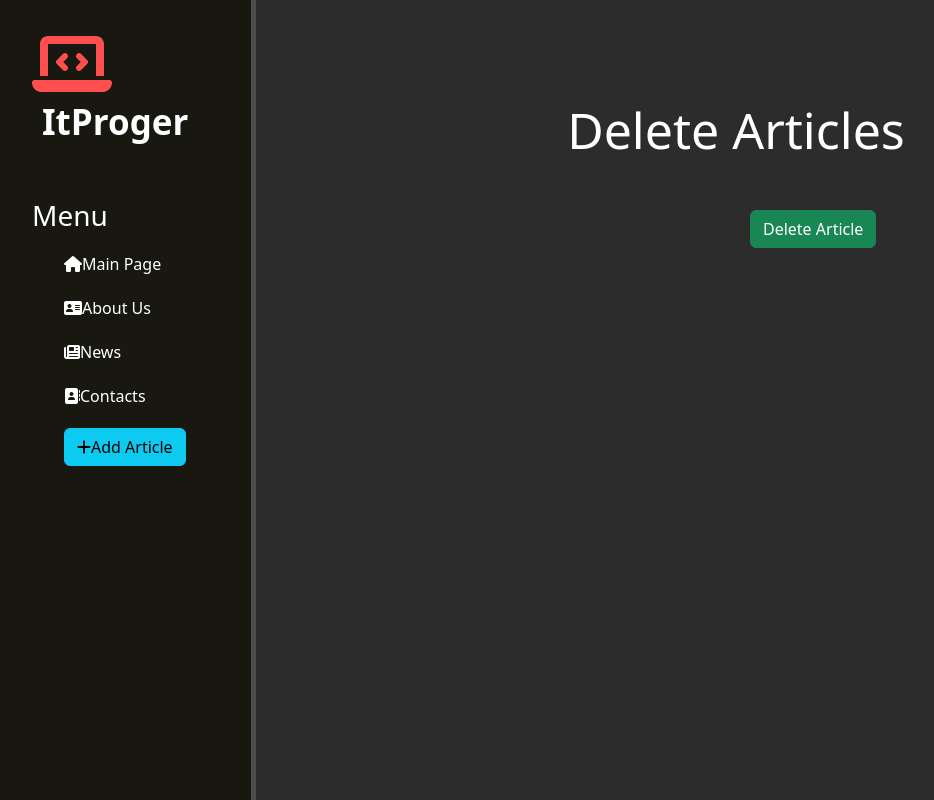
After one commit to LevytskyiS/Django_Website, a Django app: page /news/1/delete in a window 1280 px wide. The commit adds this page. Shown: the whole page, without its empty margins (0-934 px from the left). Run offline with Django 4.2, Linux system fonts and the light colour scheme; tables that the repository leaves empty hold one stand-in row (values such as "Sample post"); some libraries are stand-ins or nearby versions.

Commit message:
Edit & Delete

```diff
--- a/web_app/web_app/itproger/main/static/main/css/main.css
+++ b/web_app/web_app/itproger/main/static/main/css/main.css
@@ -60,6 +60,25 @@ main .features {
 main .features h1 {font-size: 50px;}
 main .features p {max-width: 400px; margin: 20px auto;}
 
+main .features ul {list-style: none;}
+
+main .features ul li {
+    color: #fff;
+    display: block;
+    margin-top: 20px;
+    transition: transform .4s ease;
+}
+
+main .features ul a {
+    text-decoration: none;
+}
+
+main .features ul li:hover {
+    color: #eb5959;
+    text-decoration: none;
+    transform: scale(1.05);
+}
+
 .alert-warning {
     float: left;
     clear: both;
@@ -67,3 +86,9 @@ main .features p {max-width: 400px; margin: 20px auto;}
     margin: 20px 34%;
     text-align: left;
 }
+
+form {
+    margin-left: 32%;
+    width: 500px;
+    margin-top: 50px;
+}
--- a/web_app/web_app/itproger/main/templates/main/layout.html
+++ b/web_app/web_app/itproger/main/templates/main/layout.html
@@ -18,7 +18,8 @@
             <a href="{% url 'home' %}"><li><i class="fa-solid fa-house"></i>Main Page</li></a>
             <a href="{% url 'about' %}"><li><i class="fa-solid fa-address-card"></i>About Us</li></a>
             <a href="{% url 'news_home' %}"><li><i class="fa-solid fa-newspaper"></i></i>News</li></a>
-            <a href=""><li><i class="fa-solid fa-address-book"></i>Contacts</li></a>
+            <a href="{% url 'contact' %}"><li><i class="fa-solid fa-address-book"></i>Contacts</li></a>
+            <a href="{% url 'create' %}"><li><button class="btn btn-info"><i class="fa-solid fa-plus"></i>Add Article</button></li></a>
         </ul>
     </aside>
     <main>
--- a/web_app/web_app/itproger/main/urls.py
+++ b/web_app/web_app/itproger/main/urls.py
@@ -4,4 +4,5 @@ from . import views
 urlpatterns = [
     path("", views.index, name="home"),
     path("about", views.about, name="about"),
+    path("contact", views.contact, name="contact"),
 ]
--- a/web_app/web_app/itproger/main/views.py
+++ b/web_app/web_app/itproger/main/views.py
@@ -11,5 +11,9 @@ def index(request):
     return render(request, "main/index.html", data)
 
 
+def contact(request):
+    return render(request, "main/contact.html")
+
+
 def about(request):
     return render(request, "main/about.html")
--- a/web_app/web_app/itproger/news/models.py
+++ b/web_app/web_app/itproger/news/models.py
@@ -1,4 +1,5 @@
 from django.db import models
+from django.urls import reverse
 
 
 # Create your models here.
@@ -11,6 +12,9 @@ class Article(models.Model):
     def __str__(self):
         return self.title
 
+    def get_absolute_url(self):
+        return f"/news/{self.id}"
+
     class Meta:
         verbose_name = "New"
         # verbose_name_plural = "News"
--- /dev/null
+++ b/web_app/web_app/itproger/news/templates/news/news-delete.html
@@ -0,0 +1,15 @@
+{% extends 'main/layout.html' %}
+
+{% block title %}Delete Articles{% endblock %}
+
+{% block content %}
+    <div class="features">
+        <h1>Delete Articles</h1>
+        <form method="post">
+            {% csrf_token %}
+
+            <button class="btn btn-success" type="submit">Delete Article</button>
+        </form>
+
+    </div>
+{% endblock %}
--- a/web_app/web_app/itproger/news/templates/news/news_home.html
+++ b/web_app/web_app/itproger/news/templates/news/news_home.html
@@ -11,10 +11,12 @@
                 <div class="alert alert-warning">
                     <h3>{{ new.title }}</h3>
                     <h3>{{ new.preview }}</h3>
+                    <a href="{% url 'news-detail' new.id %}" class="btn btn-warning">Read More</a>
                 </div>
             {% endfor %}
         {% else %}
             <p>No recent news available at this time...</p>
         {% endif %}
+    </div>
 
 {% endblock %}
--- a/web_app/web_app/itproger/news/urls.py
+++ b/web_app/web_app/itproger/news/urls.py
@@ -3,4 +3,8 @@ from . import views
 
 urlpatterns = [
     path("", views.news_home, name="news_home"),
+    path("create", views.create, name="create"),
+    path("<int:pk>", views.NewsDetailView.as_view(), name="news-detail"),
+    path("<int:pk>/update", views.NewsUpdatelView.as_view(), name="news-update"),
+    path("<int:pk>/delete", views.NewsDeletelView.as_view(), name="news-delete"),
 ]
--- a/web_app/web_app/itproger/news/views.py
+++ b/web_app/web_app/itproger/news/views.py
@@ -1,6 +1,28 @@
-from django.shortcuts import render
+from django.shortcuts import render, redirect
+from django.views.decorators.csrf import csrf_protect
+from django.views.generic import DetailView, DeleteView, UpdateView
 
 from .models import Article
+from .forms import ArticleForm
+
+
+class NewsDetailView(DetailView):
+    model = Article
+    template_name = "news/details_view.html"
+    context_object_name = "article"
+
+
+class NewsUpdatelView(UpdateView):
+    model = Article
+    template_name = "news/create.html"
+    # fields = ["title", "preview", "full_text", "date"]
+    form_class = ArticleForm
+
+
+class NewsDeletelView(DeleteView):
+    model = Article
+    template_name = "news/news-delete.html"
+    success_url = "/news/"
 
 
 # Create your views here.
@@ -9,3 +31,21 @@ def news_home(request):
     news = Article.objects.order_by("date")
     # news = []
     return render(request, "news/news_home.html", {"news": news})
+
+
+@csrf_protect
+def create(request):
+    error = ""
+
+    if request.method == "POST":
+        form = ArticleForm(request.POST)
+        if form.is_valid():
+            form.save()
+            return redirect("news_home")
+        else:
+            error = "The invalid form."
+
+    form = ArticleForm()
+    data = {"form": form, "error": error}
+
+    return render(request, "news/create.html", data)
```
Also changed, not shown: web_app/web_app/itproger/main/templates/main/contact.html (added, +14 -0 lines), web_app/web_app/itproger/main/templates/main/index.html (+0 -14 lines), web_app/web_app/itproger/news/forms.py (added, +24 -0 lines), web_app/web_app/itproger/news/templates/news/create.html (added, +19 -0 lines), web_app/web_app/itproger/news/templates/news/details_view.html (added, +15 -0 lines).
